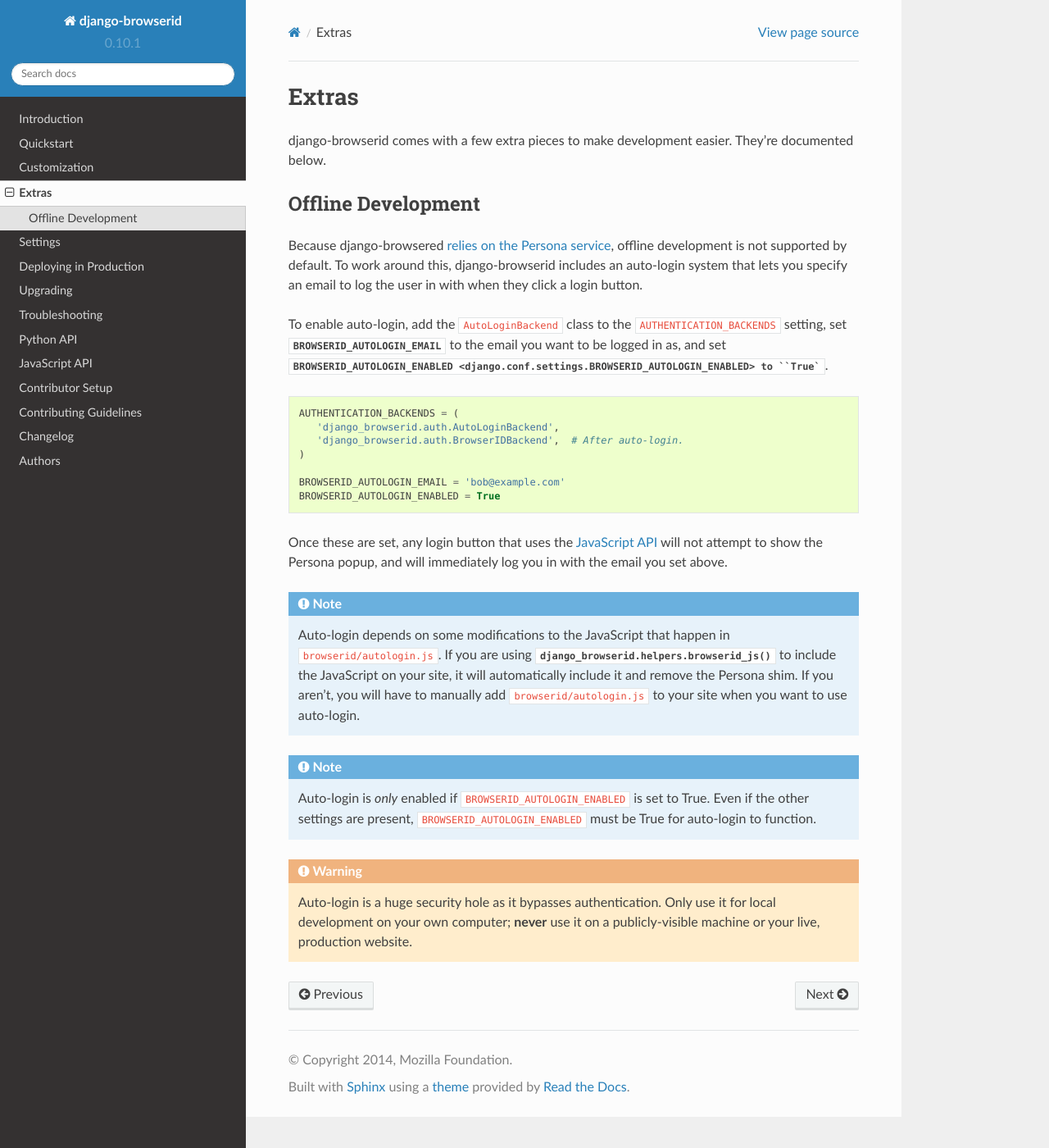
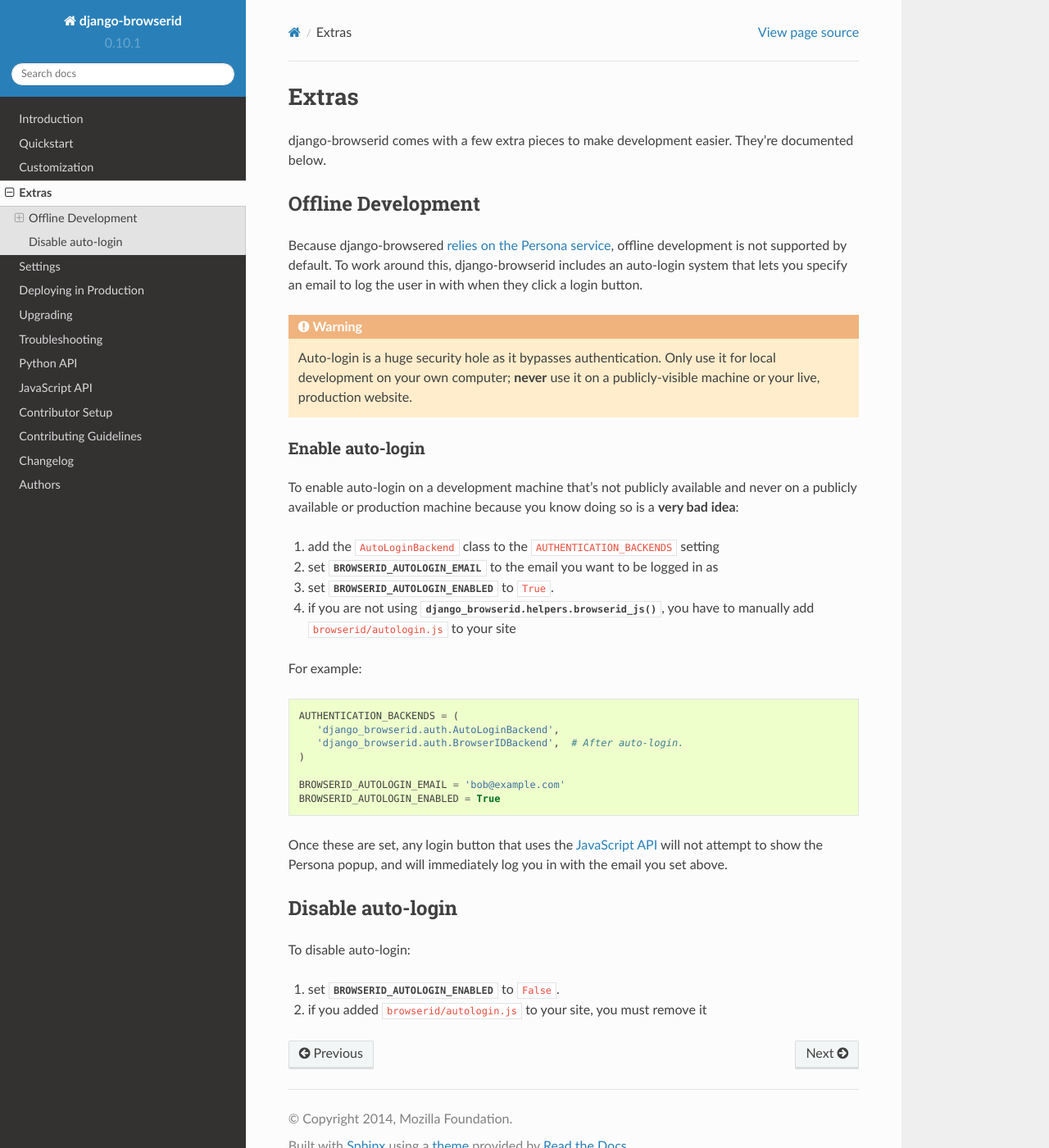
Before and after one commit to mozilla/django-browserid, a Sphinx documentation site: the page built from docs/user/extras.rst, in a window 1280 px wide and 1400 px high. Shown: the whole window at 82% size. Built offline with Sphinx 7.4.7 and the Read the Docs theme 2.0.0, drawn with Linux system fonts in a browser that asks for light colours.

Commit message:
Rework the auto-login docs
I reworked the auto-login docs turning the instructions into lists of
steps and breaking up the text into an "enable" section and a "disable"
section. I think this is easier to read. It's certainly easier to
follow.

Further, I think this addresses the confusion around what happens if
you're not using "django_browserid.helpers.browserid_js" regarding
"browserid/autologin.js" since it explicitly addresses it in the
relevant areas as a discrete step.

Fixes #267

```diff
--- a/docs/user/extras.rst
+++ b/docs/user/extras.rst
@@ -13,11 +13,29 @@ Because django-browsered :ref:`relies on the Persona service
 To work around this, django-browserid includes an auto-login system that lets
 you specify an email to log the user in with when they click a login button.
 
-To enable auto-login, add the ``AutoLoginBackend`` class to the
-``AUTHENTICATION_BACKENDS`` setting, set :attr:`BROWSERID_AUTOLOGIN_EMAIL
-<django.conf.settings.BROWSERID_AUTOLOGIN_EMAIL>` to the email you want to be
-logged in as, and set :attr:`BROWSERID_AUTOLOGIN_ENABLED
-<django.conf.settings.BROWSERID_AUTOLOGIN_ENABLED> to ``True``.
+.. warning:: Auto-login is a huge security hole as it bypasses authentication.
+             Only use it for local development on your own computer; **never**
+             use it on a publicly-visible machine or your live, production
+             website.
+
+
+Enable auto-login
+~~~~~~~~~~~~~~~~~
+
+To enable auto-login on a development machine that's not publicly
+available and never on a publicly available or production machine
+because you know doing so is a **very bad idea**:
+
+1. add the ``AutoLoginBackend`` class to the ``AUTHENTICATION_BACKENDS`` setting
+2. set :attr:`BROWSERID_AUTOLOGIN_EMAIL <django.conf.settings.BROWSERID_AUTOLOGIN_EMAIL>`
+   to the email you want to be logged in as
+3. set :attr:`BROWSERID_AUTOLOGIN_ENABLED <django.conf.settings.BROWSERID_AUTOLOGIN_ENABLED>`
+   to ``True``.
+4. if you are not using
+   :py:func:`django_browserid.helpers.browserid_js`, you have to
+   manually add ``browserid/autologin.js`` to your site
+
+For example:
 
 .. code-block:: python
 
@@ -33,20 +51,12 @@ Once these are set, any login button that uses the :doc:`JavaScript API
 </api/javascript>` will not attempt to show the Persona popup, and will
 immediately log you in with the email you set above.
 
-.. note:: Auto-login depends on some modifications to the JavaScript that
-          happen in ``browserid/autologin.js``. If you are using
-          :py:func:`django_browserid.helpers.browserid_js` to include the
-          JavaScript on your site, it will automatically include it and remove
-          the Persona shim. If you aren't, you will have to manually add
-          ``browserid/autologin.js`` to your site when you want to use
-          auto-login.
 
-.. note:: Auto-login is *only* enabled if ``BROWSERID_AUTOLOGIN_ENABLED`` is
-          set to True. Even if the other settings are present,
-          ``BROWSERID_AUTOLOGIN_ENABLED`` must be True for auto-login to
-          function.
+Disable auto-login
+------------------
 
-.. warning:: Auto-login is a huge security hole as it bypasses authentication.
-             Only use it for local development on your own computer; **never**
-             use it on a publicly-visible machine or your live, production
-             website.
+To disable auto-login:
+
+1. set :attr:`BROWSERID_AUTOLOGIN_ENABLED <django.conf.settings.BROWSERID_AUTOLOGIN_ENABLED>`
+   to ``False``.
+2. if you added ``browserid/autologin.js`` to your site, you must remove it
```
